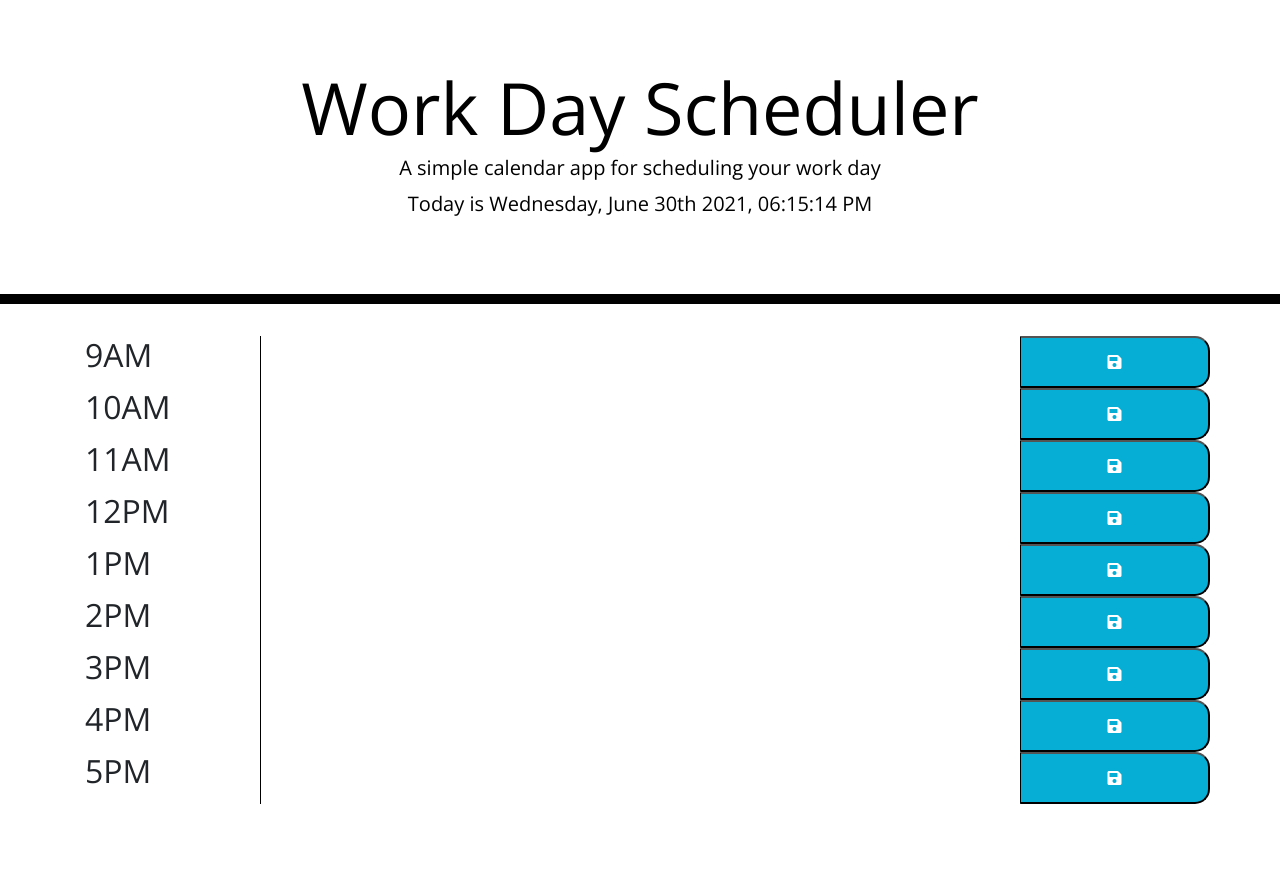
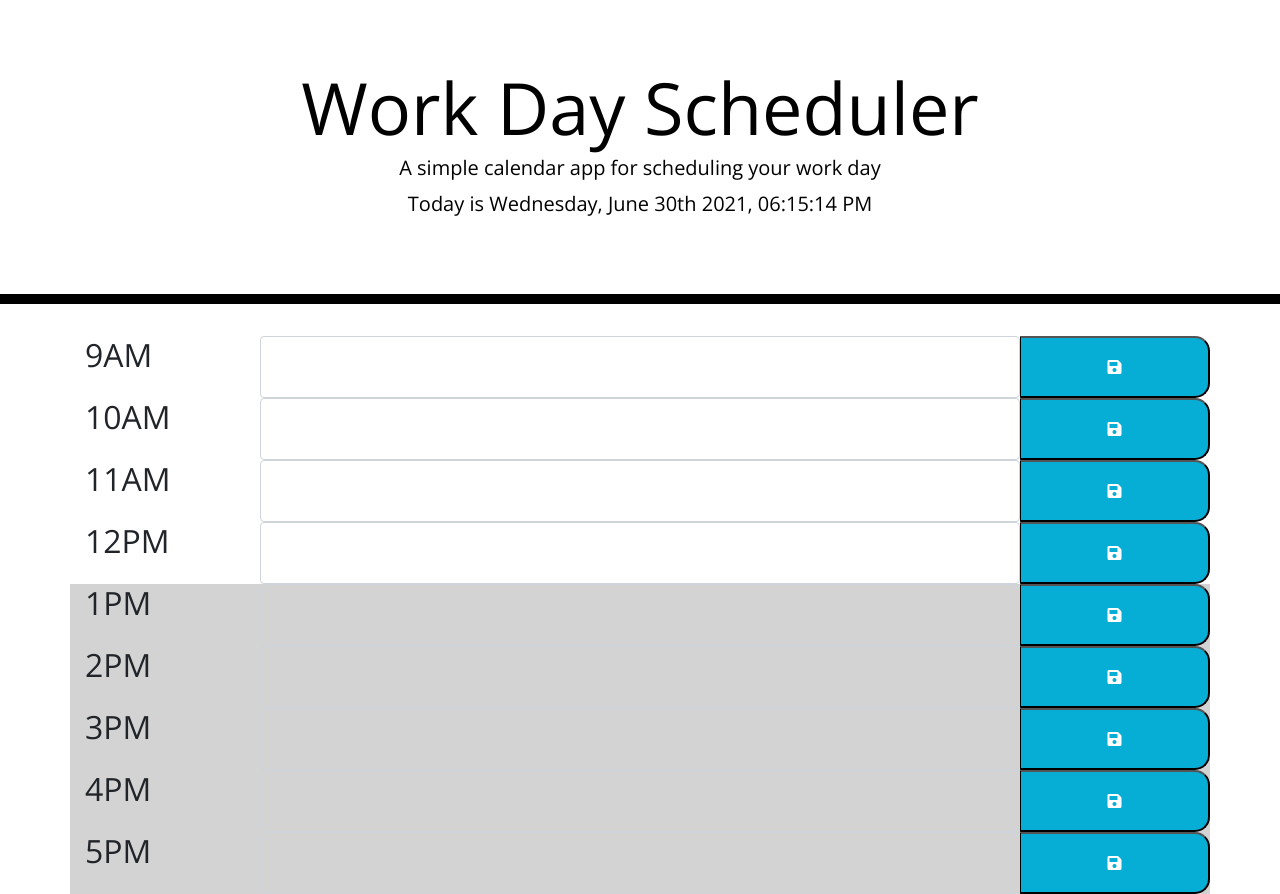
Before and after one commit to watkincw/work-day-scheduler, a plain HTML site: page index.html in a window 1280 px wide. Before the commit the page ends 804 px from the top, so only its background shows below. Drawn offline with nearby package versions, Linux system fonts and the light colour scheme.

Commit message:
added coloring based on what hour of the day it is

```diff
--- a/assets/css/style.css
+++ b/assets/css/style.css
@@ -11,6 +11,7 @@ textarea {
 	color: #000000;
 	border-left: 1px solid black;
 	padding: 10px;
+	text-align: center;
 }
 
 .jumbotron {
@@ -69,3 +70,8 @@ textarea {
 	font-size: 20px;
 	transition: all .3s ease-in-out;
 };
+
+.border-0 {
+	color: black;
+	margin-top: -30px;
+};
--- a/assets/js/script.js
+++ b/assets/js/script.js
@@ -20,6 +20,7 @@ const textAreaText = document.querySelectorAll('textarea') // targets ALL textar
 
 // GLOBAL VARABLES FOR DAY PLANNER SECTION END //
 // SAVE BUTTONS LOGIC
+
 // for loop to save taskText to localStorage on saveBtn click -- updates/saves ALL fields at once
 for (let i = 0; i < saveBtn.length; i++) {
 	// when a saveBtn is clicked,
@@ -55,5 +56,39 @@ const loadTasks = function() {
 
 
 // LOAD TASKS LOGIC END //
+// CHANGE ROW COLOR BASED ON TIME OF DAY //
+
+const rows = document.getElementsByClassName("row");
+let currentHour = parseInt(moment().format('H'));
+
+console.log(currentHour);
+
+Array.from(rows).forEach(row => {
+	let rowIdString = row.id;
+	let rowHour;
+
+	if (rowIdString) {
+		rowHour = parseInt(rowIdString);
+	}
+	if (rowHour) {
+		// compares row id to current hour and sets color acordingly
+		if (currentHour === rowHour) {
+			setColor(row, "#ff6961");
+		} else if ((currentHour < rowHour) && (currentHour > rowHour - 6)) {
+			setColor(row, "#77dd77");
+		} else if ((currentHour > rowHour) && (currentHour < rowHour + 6)) {
+			setColor(row, "#d3d3d3");
+		}
+	}
+})
+
+function setColor(element, color) {
+	element.style.backgroundColor = color;
+}
+
+
+// CHANGE ROW COLOR BASED ON TIME OF DAY END //
+
+
 loadTasks();
 console.log(localStorage);
--- a/index.html
+++ b/index.html
@@ -18,54 +18,54 @@
 			<p id="currentDate" class="lead"></p>
 		</header>
 		<div class="container">
-			<div class="row">
+			<div class="row" id="9">
 				<h2 class="col-2 hour time-block">9AM</h2>
-				<textarea id="task0" class="col-8 description"></textarea>
+				<textarea id="task0" class="form-control bg-transparent col-8 "></textarea>
 				<button class="col-2 saveBtn"><i class="fas fa-save"></i></button>
 			</div>
-			<div class="row">
+			<div class="row" id="10">
 				<h2 class="col-2 hour time-block">10AM</h2>
-				<textarea id="task1" class="col-8 description"></textarea>
+				<textarea id="task1" class="form-control bg-transparent col-8 "></textarea>
 				<button class="col-2 saveBtn"><i class="fas fa-save"></i></button>
 			</div>
-			<div class="row">
+			<div class="row" id="11">
 				<h2 class="col-2 hour time-block">11AM</h2>
-				<textarea id="task2" class="col-8 description"></textarea>
+				<textarea id="task2" class="form-control bg-transparent col-8 "></textarea>
 				<button class="col-2 saveBtn"><i class="fas fa-save"></i></button>
 			</div>
-			<div class="row">
+			<div class="row" id="12">
 				<h2 class="col-2 hour time-block">12PM</h2>
-				<textarea id="task3" class="col-8 description"></textarea>
+				<textarea id="task3" class="form-control bg-transparent col-8 "></textarea>
 				<button class="col-2 saveBtn"><i class="fas fa-save"></i></button>
 			</div>
-			<div class="row">
+			<div class="row" id="13">
 				<h2 class="col-2 hour time-block">1PM</h2>
-				<textarea id="task4" class="col-8 description"></textarea>
+				<textarea id="task4" class="form-control bg-transparent col-8 "></textarea>
 				<button class="col-2 saveBtn"><i class="fas fa-save"></i></button>
 			</div>
-			<div class="row">
+			<div class="row" id="14">
 				<h2 class="col-2 hour time-block">2PM</h2>
-				<textarea id="task5" class="col-8 description"></textarea>
+				<textarea id="task5" class="form-control bg-transparent col-8 "></textarea>
 				<button class="col-2 saveBtn"><i class="fas fa-save"></i></button>
 			</div>
-			<div class="row">
+			<div class="row" id="15">
 				<h2 class="col-2 hour time-block">3PM</h2>
-				<textarea id="task6" class="col-8 description"></textarea>
+				<textarea id="task6" class="form-control bg-transparent col-8 "></textarea>
 				<button class="col-2 saveBtn"><i class="fas fa-save"></i></button>
 			</div>
-			<div class="row">
+			<div class="row" id="16">
 				<h2 class="col-2 hour time-block">4PM</h2>
-				<textarea id="task7" class="col-8 description"></textarea>
+				<textarea id="task7" class="form-control bg-transparent col-8 "></textarea>
 				<button class="col-2 saveBtn"><i class="fas fa-save"></i></button>
 			</div>
-			<div class="row">
+			<div class="row" id="17">
 				<h2 class="col-2 hour time-block">5PM</h2>
-				<textarea id="task8" class="col-8 description"></textarea>
+				<textarea id="task8" class="form-control bg-transparent col-8 "></textarea>
 				<button class="col-2 saveBtn"><i class="fas fa-save"></i></button>
 			</div>
 		</div>
-		<script src="./assets/js/script.js"></script>
 		<script src="https://code.jquery.com/jquery-3.4.1.min.js"></script>
 		<script src="https://cdnjs.cloudflare.com/ajax/libs/moment.js/2.24.0/moment.min.js"></script>
+		<script src="./assets/js/script.js"></script>
 	</body>
 </html>
```
